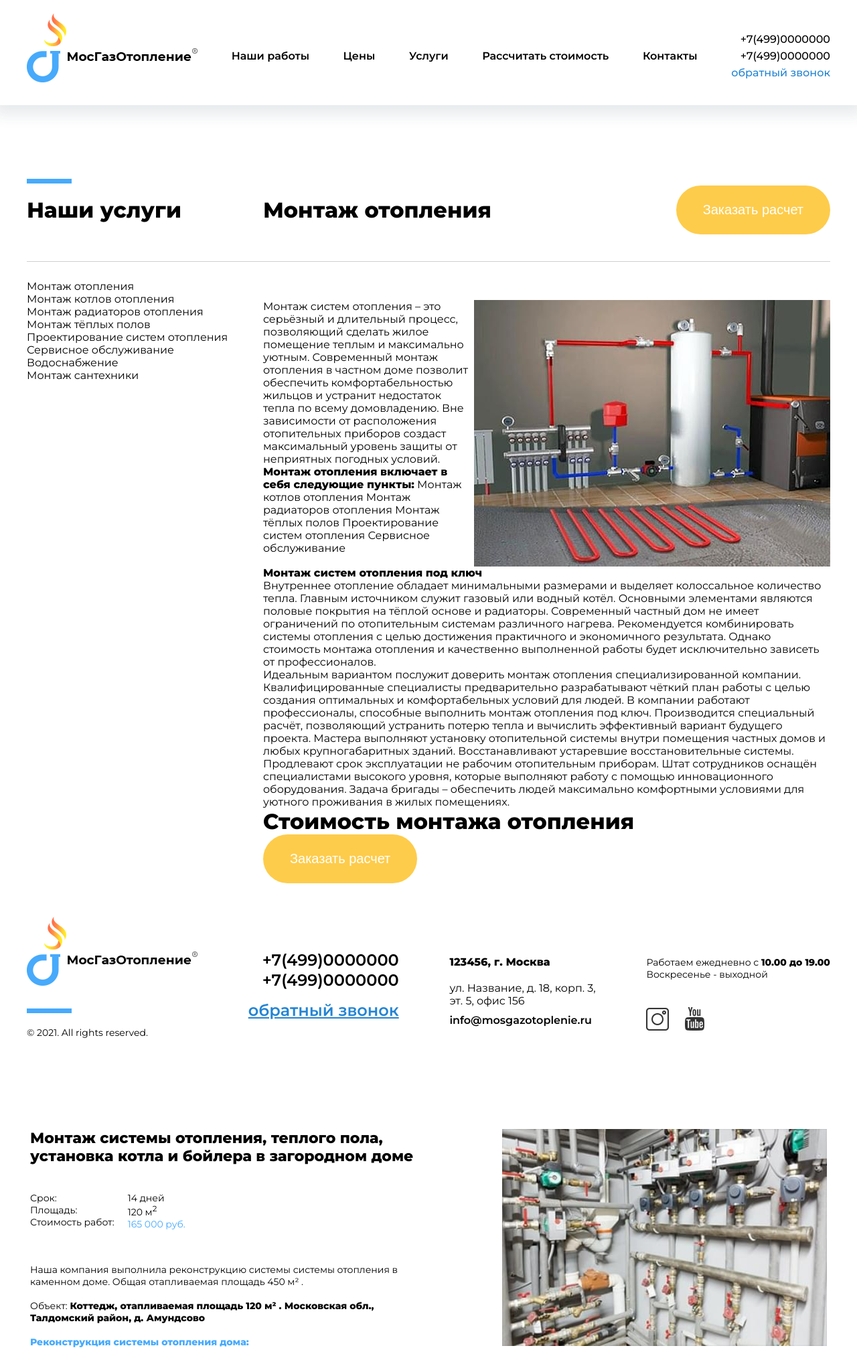
After one commit to redan/MosGaz, a PHP site: page /services.html in a window 1280 px wide. The commit adds this page. Shown: the top 2016 px of the page at 67% size. Run offline with PHP 8.4, Linux system fonts and the light colour scheme; some libraries are stand-ins or nearby versions.

Commit message:
create services page, complete index

```diff
--- a/project/css/_header.sass
+++ b/project/css/_header.sass
@@ -1,6 +1,12 @@
-header
+.header_index
     font-size: 1.6rem
     height: 855px
+
+.header
+    font-size: 1.6rem
+    box-shadow: 0px 5px 20px 10px rgba(34, 60, 80, 0.1)
+    a
+        color: black
 
 .header_img
     position: absolute
@@ -16,6 +22,8 @@ header
 .header_block
     align-items: center
     justify-content: space-between
+    padding-top: 2rem
+    padding-bottom: 3rem
     .navigation
         display: flex
         justify-content: space-evenly
@@ -60,6 +68,9 @@ header
         right: 5em
     .promo_info
         max-width: 50rem
+        display: none
+    .current
+        display: block
         p
             margin-bottom: 5.5rem
 
@@ -191,14 +202,8 @@ header
     h3
         font-size: 2.4rem
         margin-bottom: 1.3rem
-    .topline
-        &::before
-            width: 6.7rem
-            height: 7px
-            background-color: $blue
-            margin: 3rem auto
-        img
-            border-radius: 110rem
+    img
+        border-radius: 110rem
     .services_inner
         justify-content: space-around
         padding-top: 3.2rem
@@ -457,3 +462,28 @@ header
         button
             padding: 2.5rem 10rem
             margin-bottom: 2.7rem
+
+
+.services_page
+    color: black
+    font-size: 1.6rem
+    padding-top: 12rem
+    .services_title
+        padding-bottom: 4rem
+        border-bottom: 1px solid #d0d0d0
+    .services_title_sidebar
+        margin-top: -3rem
+        flex-basis: 50rem
+        h3
+            float: left
+    .services_title_main
+        align-items: center
+        justify-content: space-between
+        width: 100%
+    .services_main
+        margin-top: 5.7rem
+    .services_main_sidebar
+        margin-top: -3rem
+        flex-basis: 50rem
+    .services_main_info
+        width: 100%
--- a/project/css/_normalize.sass
+++ b/project/css/_normalize.sass
@@ -81,18 +81,25 @@ button
   color: white
   transition: all .5s
   border-radius: 5rem
-  border: 2px solid $blue
+  // border: 2px solid $blue
   &.colored
     background: $blue
     box-shadow: 0px 1px 2px rgba(0, 0, 0, 0.06), 0px 1px 3px rgba(0, 0, 0, 0.1)
     &:hover
-      border: 2px solid $yellow
+      //border: 2px solid $yellow
       background: $yellow
       //color: $blue
   &.yellow
     background: $yellow
     &:hover
-      padding: 2.4rem 3.7rem
+      //padding: 2.4rem 3.7rem
+      //border: 3px solid $yellow
+      background: $blue
+  &.yellow_on_blue
+    background: $yellow
+    border: 3px solid $yellow
+    &:hover
+      //padding: 2.2rem 3.5rem
       border: 3px solid $yellow
       background: $blue
   &.bordered
@@ -114,10 +121,10 @@ body
   &::before
     content: ""
     display: block
-    width: 3em
+    width: 6.7rem
     height: 7px
     background-color: $blue
-    margin: 2em 0
+    margin: 2rem 0
 
 .topline_center
   &::before
@@ -126,7 +133,7 @@ body
     width: 6.7rem
     height: 7px
     background-color: $blue
-    margin: 2em auto
+    margin: 2rem auto
 
 .toplineWhite
   &::before
--- a/project/css/style.css
+++ b/project/css/style.css
@@ -171,7 +171,6 @@ button {
   -webkit-transition: all .5s;
   transition: all .5s;
   border-radius: 5rem;
-  border: 2px solid #47AAFB;
 }
 
 button.colored {
@@ -228,10 +234,10 @@ body .footer {
 .topline::before {
   content: "";
   display: block;
-  width: 3em;
+  width: 6.7rem;
   height: 7px;
   background-color: #47AAFB;
-  margin: 2em 0;
+  margin: 2rem 0;
 }
 
 .topline_center::before {
@@ -435,9 +441,19 @@ input:focus, input:active, textarea:focus, textarea:active {
   margin-right: 16px;
 }
 
-header {
+.header_index {
   font-size: 1.6rem;
   height: 855px;
+}
+
+.header {
+  font-size: 1.6rem;
+  -webkit-box-shadow: 0px 5px 20px 10px rgba(34, 60, 80, 0.1);
+          box-shadow: 0px 5px 20px 10px rgba(34, 60, 80, 0.1);
+}
+
+.header a {
+  color: black;
 }
 
 .header_img {
@@ -461,6 +477,8 @@ header {
   -webkit-box-pack: justify;
       -ms-flex-pack: justify;
           justify-content: space-between;
+  padding-top: 2rem;
+  padding-bottom: 3rem;
 }
 
 .header_block .navigation {
@@ -1185,4 +1201,49 @@ header {
   padding: 2.5rem 10rem;
   margin-bottom: 2.7rem;
 }
+
+.services_page {
+  color: black;
+  font-size: 1.6rem;
+  padding-top: 12rem;
+}
+
+.services_page .services_title {
+  padding-bottom: 4rem;
+  border-bottom: 1px solid #d0d0d0;
+}
+
+.services_page .services_title_sidebar {
+  margin-top: -3rem;
+  -ms-flex-preferred-size: 50rem;
+      flex-basis: 50rem;
+}
+
+.services_page .services_title_sidebar h3 {
+  float: left;
+}
+
+.services_page .services_title_main {
+  -webkit-box-align: center;
+      -ms-flex-align: center;
+          align-items: center;
+  -webkit-box-pack: justify;
+      -ms-flex-pack: justify;
+          justify-content: space-between;
+  width: 100%;
+}
+
+.services_page .services_main {
+  margin-top: 5.7rem;
+}
+
+.services_page .services_main_sidebar {
+  margin-top: -3rem;
+  -ms-flex-preferred-size: 50rem;
+      flex-basis: 50rem;
+}
+
+.services_page .services_main_info {
+  width: 100%;
+}
 /*# sourceMappingURL=style.css.map */
--- /dev/null
+++ b/project/services.html
@@ -0,0 +1,213 @@
+<!DOCTYPE html>
+<html lang="en">
+<head>
+    <meta charset="UTF-8">
+    <meta name="viewport" content="width=device-width, initial-scale=1.0">
+    <title>Document</title>
+    <link rel="preconnect" href="https://fonts.gstatic.com">
+    <link href="https://fonts.googleapis.com/css2?family=Montserrat:ital,wght@0,400;0,500;0,600;0,800;0,900;1,400&display=swap" rel="stylesheet">
+    <link rel="stylesheet" href="https://use.fontawesome.com/releases/v5.6.1/css/all.css" integrity="sha384-gfdkjb5BdAXd+lj+gudLWI+BXq4IuLW5IT+brZEZsLFm++aCMlF1V92rMkPaX4PP" crossorigin="anonymous">
+    <!-- jQuery Modal -->
+    <link rel="stylesheet" href="https://cdnjs.cloudflare.com/ajax/libs/jquery-modal/0.9.1/jquery.modal.min.css" />
+    <!-- jQuery Modal -->
+
+    <link rel="stylesheet" type="text/css" href="//cdn.jsdelivr.net/npm/slick-carousel@1.8.1/slick/slick.css"/>
+    <link rel="stylesheet" href="css/style.css">
+</head>
+<body>
+    <header class="header">
+        <div class="wrapper header_block d-flex">
+            <div class="logo">
+                <a href="#"><img src="img/Logo_black.png" alt="logo"></a>
+            </div>
+            <div class="navigation">
+                <a href="#">Наши работы</a>
+                <a href="#">Цены</a>
+                <a href="#">Услуги</a>
+                <a href="#">Рассчитать стоимость</a>
+                <a href="#">Контакты</a>
+            </div>
+            <div class="tels">
+                <a href="tel:+7(499)0000000">+7(499)0000000</a>
+                <a href="tel:+7(499)0000000">+7(499)0000000</a>
+                <a href="#" class="color_link">обратный звонок</a>
+            </div>
+        </div>
+    </header>
+    <section class="services_page">
+        <div class="services_title wrapper d-flex">
+            <div class="services_title_sidebar">
+                <h3 class="topline">Наши услуги</h3>
+            </div>
+            <div class="services_title_main d-flex">
+                <h3>Монтаж отопления</h3>
+                <button class="yellow">Заказать расчет</button>
+            </div>
+        </div>
+        <div class="services_main wrapper d-flex">
+            <div class="services_main_sidebar">
+                <div class="services_sidebar_item">
+                    Монтаж отопления
+                </div>
+                <div class="services_sidebar_item">
+                    Монтаж котлов отопления
+                </div>
+                <div class="services_sidebar_item">
+                    Монтаж радиаторов отопления
+                </div>
+                <div class="services_sidebar_item">
+                    Монтаж тёплых полов
+                </div>
+                <div class="services_sidebar_item">
+                    Проектирование систем отопления
+                </div>
+                <div class="services_sidebar_item">
+                    Сервисное обслуживание
+                </div>
+                <div class="services_sidebar_item">
+                    Водоснабжение
+                </div>
+                <div class="services_sidebar_item">
+                    Монтаж сантехники
+                </div>
+            </div>
+            <div class="services_main_info">
+                <div class="services_main_info_first d-flex">
+                    <p>
+                        Монтаж систем отопления – это серьёзный и длительный процесс, позволяющий сделать жилое помещение теплым и максимально уютным. Современный монтаж отопления в частном доме позволит обеспечить комфортабельностью жильцов и устранит недостаток тепла по всему домовладению. Вне зависимости от расположения отопительных приборов создаст максимальный уровень защиты от неприятных погодных условий.
+                        <b>Монтаж отопления включает в себя следующие пункты:</b>
+                        Монтаж котлов отопления
+                        Монтаж радиаторов отопления
+                        Монтаж тёплых полов
+                        Проектирование систем отопления
+                        Сервисное обслуживание
+                    </p>
+                    <img src="img/services_page/hot_floor.jpeg" alt="floor">
+                </div>
+                <div class="services_main_info_second">
+                    <b>Монтаж систем отопления под ключ</b>
+                    <br>
+                    Внутреннее отопление обладает минимальными размерами и выделяет колоссальное количество тепла. Главным источником служит газовый или водный котёл. Основными элементами являются половые покрытия на тёплой основе и радиаторы. Современный частный дом не имеет ограничений по отопительным системам различного нагрева. Рекомендуется комбинировать системы отопления с целью достижения практичного и экономичного результата. Однако стоимость монтажа отопления и качественно выполненной работы будет исключительно зависеть от профессионалов.
+                    <br>
+                    Идеальным вариантом послужит доверить монтаж отопления специализированной компании. Квалифицированные специалисты предварительно разрабатывают чёткий план работы с целью создания оптимальных и комфортабельных условий для людей. В компании работают профессионалы, способные выполнить монтаж отопления под ключ. Производится специальный расчёт, позволяющий устранить потерю тепла и вычислить эффективный вариант будущего проекта. Мастера выполняют установку отопительной системы внутри помещения частных домов и любых крупногабаритных зданий. Восстанавливают устаревшие восстановительные системы. Продлевают срок эксплуатации не рабочим отопительным приборам. Штат сотрудников оснащён специалистами высокого уровня, которые выполняют работу с помощью инновационного оборудования. Задача бригады – обеспечить людей максимально комфортными условиями для уютного проживания в жилых помещениях.
+                </div>
+                <div class="services_main_info_table">
+                    <h3>Стоимость монтажа отопления</h3>
+                    <button class="yellow">Заказать расчет</button>
+                </div>
+            </div>
+        </div>
+    </section>
+    <footer class="footer">
+        <div class="wrapper">
+            <div class="d-flex aline-base justify-sb">
+                <div class="footer_logo">
+                    <div class="logo">
+                        <a href="#"><img src="img/Logo_black.png" alt="logo"></a>
+                    </div>
+                    <div class="rights topline">
+                        <p>© 2021. All rights reserved. </p>
+                    </div>
+                </div>
+                <div class="tels footer_tels">
+                    <a href="tel:+7(499)0000000">+7(499)0000000</a>
+                    <a href="tel:+7(499)0000000">+7(499)0000000</a>
+                    <a href="#" class="color_link">обратный звонок</a>
+                </div>
+                <div class="adress">
+                    <p class="adress_title"><b>123456, г. Москва</b></p>
+                    <p>ул. Название, д. 18, корп. 3,<br> эт. 5, офис 156</p>
+                    <a href="mailto:info@mosgazotoplenie.ru">info@mosgazotoplenie.ru</a>
+                </div>
+                <div class="schedule">
+                    <p>
+                        Работаем ежедневно с <b>10.00 до 19.00</b><br> Воскресенье - выходной
+                    </p>
+                    <a href="#"><img src="img/social/instagram.png" alt="instagram"></a>
+                    <a href="#"><img src="img/social/youtube.png" alt="youtube"></a>
+                </div>
+            </div>
+        </div>
+    </footer>
+    <div id="ex1" class="modal">
+        <div class="modal_inner d-flex">
+            <div class="modal_inner_text">
+                <div class="modal_inner_text_title">
+                    <p><b>
+                        Монтаж системы отопления, теплого пола,
+                        установка котла и бойлера в загородном доме
+                    </b></p>
+                </div>
+                <div class="works_item_info d-flex">
+                    <div class="works_item_parametrs">
+                        <p>
+                            Срок:
+                        </p>
+                        <p>
+                            Площадь:
+                        </p>
+                        <p>
+                            Стоимость работ:
+                        </p>
+                    </div>
+                    <div class="works_item_parametrs_value">
+                        <p class="bold">14 дней</p>
+                        <p class="bold">120 м<sup>2</sup></p>
+                        <p class="bold blue">165 000 руб.</p>
+                    </div>
+                </div>
+                <div class="modal_inner_text_mainText">
+                    <p>
+                        Наша компания выполнила реконструкцию системы системы отопления в каменном доме. Общая отапливаемая площадь 450 м² .
+                        <br><br>
+                        Объект: <b>Коттедж, отапливаемая площадь 120 м² . Московская обл., Талдомский район, д. Амундсово</b>
+                        <br><br>
+                        <div class="blue"><b>Реконструкция системы отопления дома:</b></div>
+                        <br><br>
+                        Заменена полность вся разводка труб. Изначально трубы были из стали и прокладка была внутри стен. Наша команда произвела разводку труб из меди производство Германия, заменили все радитаоры отопления (в количестве 44 шутк). В согласии с хозяином дома выбрали бренд Kermi  (Германия).
+                        <br><br>
+                        <div class="blue"><b>Реконструкция котельной дома: </b></div>
+                        <br><br>
+                        Произведён демонтаж всех узлов в котельной кроме отопительного котла. Котел остался, т.к. работал исправно уже 10 лет. (чугунный котел Buderus Logano G234-60).
+                        <br><br>
+                        Нами был установлен бойлер для нагрева воды из нержавеющей стали ACV SLEW 240 (Бельгия). Смонтирован распределительный коллектор со смесительными группами Hansa (Германия), Все отопительные контуры в пределах котельной выплнены из меди (Германия). Весь трубопровод по водоснабжению выполнен из полипропилена (Турция). А так же были заменены расширительные баки на отопление и водоснабжение.
+                    </p>
+                </div>
+            </div>
+            <div class="modal_inner_pics">
+                <div class="modal_inner_pic">
+                    <img id="modal_main_photo" src="img/works/modern-heater.jpeg" alt="modern_heater">
+                </div>
+                <div class="modal_inner_pics_min d-flex">
+                    <img src="img/works/modern-heater.jpeg" alt="modern_heater" onclick="ChangePhoto(event)">
+                    <img src="img/works/kotelnya.jpeg" alt="modern_heater" onclick="ChangePhoto(event)">
+                    <img src="img/works/Layer 38.jpeg" alt="modern_heater" onclick="ChangePhoto(event)">
+                    <img src="img/works/Layer.jpeg" alt="modern_heater" onclick="ChangePhoto(event)">
+                </div>
+            </div>
+        </div>
+        <div class="modal_form d-flex">
+            <div class="modal_form_text">
+                <div class="modal_form_text_title">
+                    Закажи расчет прямо сейчас <div class="golden">бесплатно</div>
+                </div>
+                <p class="topline">
+                    Заполните форму и получите приблизительный <br> расчет стоимости отопления в вашем доме.
+                </p>
+            </div>
+            <div class="modal_form_inputs">
+                <input type="text" placeholder="Ваше имя">
+                <input type="text" placeholder="Телефон*">
+            </div>
+            <div class="modal_form_submit">
+                <button class="yellow">Отправить</button>
+                <p>*Поля, отмеченные звездочкой, <br> обязательны к заполнению.</p>
+            </div>
+        </div>
+    </div>
+    <script type="text/javascript" src="libs\jquery\jquery351_min.js"></script>
+    <script type="text/javascript" src="//cdn.jsdelivr.net/npm/slick-carousel@1.8.1/slick/slick.min.js"></script>
+    <script src="https://cdnjs.cloudflare.com/ajax/libs/jquery-modal/0.9.1/jquery.modal.min.js"></script>
+    <script type="text/javascript" src="js/scripts.js" defer></script>
+</body>
+</html>
```
Also changed, not shown: other parts of project/css/style.css (+17 -12 lines), project/index.html (+16 -11 lines), project/js/scripts.js (+33 -1 lines), project/img/services_page/hot_floor.jpeg (added), 1 other file.
